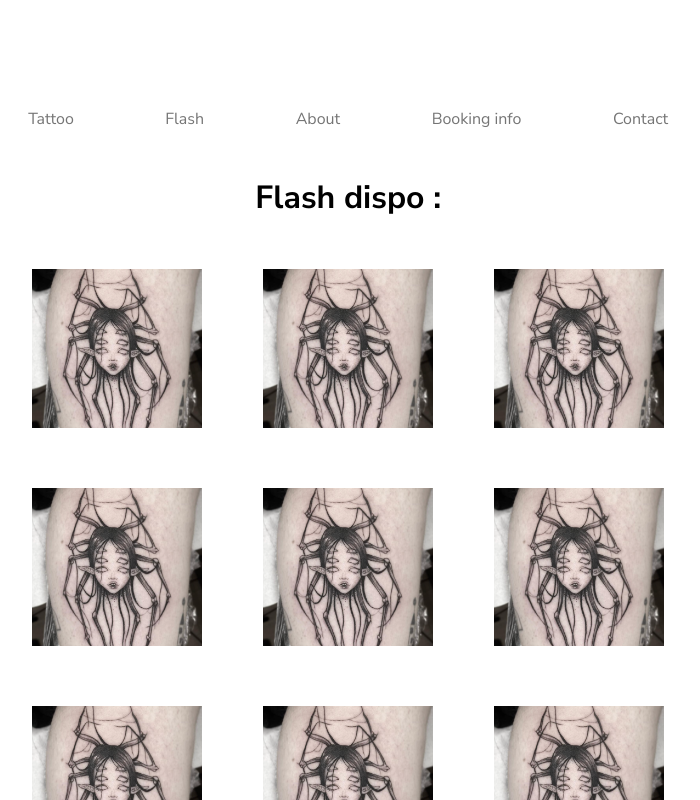
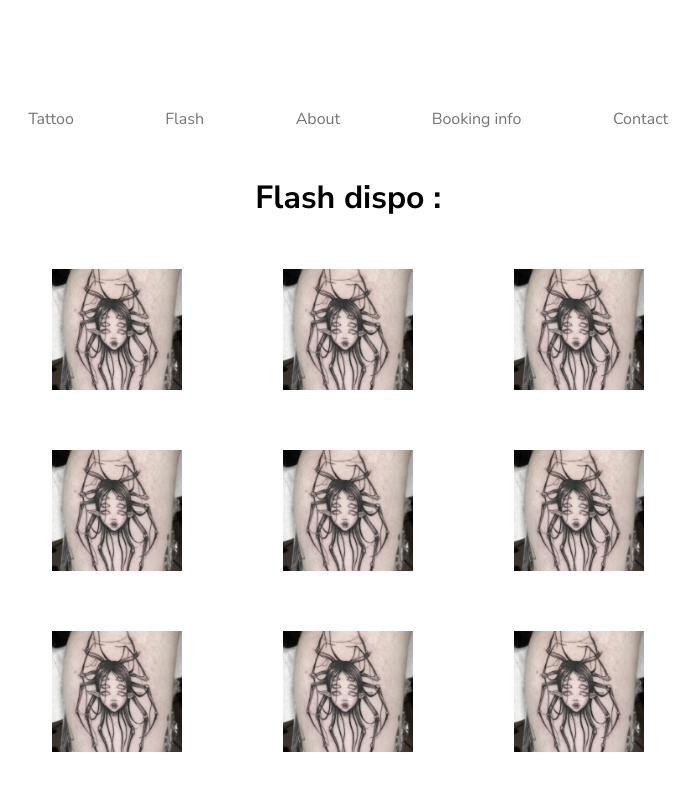
Before and after one commit to WojdylaR/rage_book, a React (Create React App) app in the folder rage_book/: page /flash in a window 1280 px wide. Shown: the top 800 px of the page, without its empty margins (287-987 px from the left). Built offline with nearby package versions, Linux system fonts and the light colour scheme.

Commit message:
page flahs maj

```diff
--- a/rage_book/src/Components/Header/index.tsx
+++ b/rage_book/src/Components/Header/index.tsx
@@ -7,7 +7,7 @@ import {Link} from "react-router-dom"
 function Header(){
 
     const windowWidth = useWindowSize().width;
-    const [menuToggle, setMenuToggle] = useState(false)
+    const [menuToggle, setMenuToggle] = useState(true)
 
         if (windowWidth === undefined || windowWidth >=650){
             return(
--- a/rage_book/src/Styles/ContactStyle.tsx
+++ b/rage_book/src/Styles/ContactStyle.tsx
@@ -27,6 +27,7 @@ const ContactStyle = styled.div`
         --color: #757570;
         padding: 0.8em 1.7em;
         background-color: transparent;
+        margin-bottom: 50px;
         border-radius: .3em;
         position: relative;
         overflow: hidden;
--- a/rage_book/src/Styles/FlashStyle.tsx
+++ b/rage_book/src/Styles/FlashStyle.tsx
@@ -15,7 +15,7 @@ export const FlashStyle = styled.div`
         display: grid;
         position: relative;
         width: 99%;
-        grid-template-columns: repeat(auto-fill, minmax(170px, 10vw));
+        grid-template-columns: repeat(auto-fill, minmax(130px, 10vw));
         grid-gap: 15px;
         height: auto;
         justify-content: space-around;
@@ -25,13 +25,13 @@ export const FlashStyle = styled.div`
 
     .grid_item{
         width: 10vw;
-        min-width: 170px;
+        min-width: 140px;
     }
 
 
     .img{
         width: 10vw;
-    min-width: 170px;
+    min-width: 130px;
 
     }
 `
```
